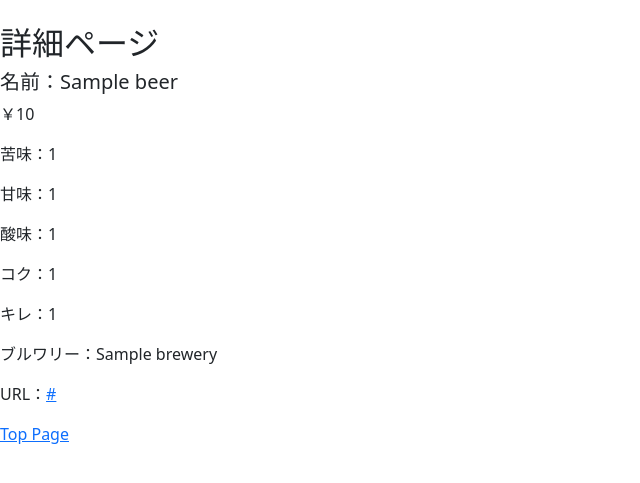
After one commit to IzIzKen/BeerApp, a Laravel app: page /beer/1 in a window 1280 px wide. The commit adds this page. Shown: the top 483 px of the page, without its empty margins (0-640 px from the left). Run offline with Laravel 8, Linux system fonts and the light colour scheme; tables that the repository leaves empty hold one stand-in row (values such as "Sample post").

Commit message:
create detail page

```diff
--- a/app/Http/Controllers/BeerController.php
+++ b/app/Http/Controllers/BeerController.php
@@ -43,12 +43,15 @@ class BeerController extends Controller
     /**
      * Display the specified resource.
      *
-     * @param  \App\Models\Beers  $beers
+     * @param \App\Models\Beers $beers
+     * @param int $
      * @return \Illuminate\Http\Response
      */
-    public function show(Beers $beers)
+    public function show(Beers $beers, int $id)
     {
-        //
+        $beer = Beers::with('brewery')->find($id);
+
+        return view('beer.show', compact('beer'));
     }
 
     /**
--- a/app/Models/Beers.php
+++ b/app/Models/Beers.php
@@ -9,7 +9,7 @@ class Beers extends Model
 {
     use HasFactory;
 
-    public function burewery()
+    public function brewery()
     {
         return $this->belongsTo(Breweries::class);
     }
--- a/resources/views/beer/index.blade.php
+++ b/resources/views/beer/index.blade.php
@@ -5,8 +5,10 @@
     <h2>一覧表示</h2>
     @foreach($beers as $beer)
         <div>
+            <a href="{{ route('show', $beer) }}">
+                <img src="{{ asset('img/dummy.png') }}">
+            </a>
             <h5>名前：{{$beer->name}}</h5>
-            <h6>￥{{$beer->price}}</h6>
         </div>
     @endforeach
 
--- /dev/null
+++ b/resources/views/beer/show.blade.php
@@ -0,0 +1,20 @@
+@extends('layouts.app')
+
+@section('content')
+
+    <h2>詳細ページ</h2>
+        <div>
+            <h5>名前：{{$beer->name}}</h5>
+            <p>￥{{$beer->price}}</p>
+            <p>苦味：{{$beer->bitterness}}</p>
+            <p>甘味：{{$beer->sweetness}}</p>
+            <p>酸味：{{$beer->acidity}}</p>
+            <p>コク：{{$beer->deepness}}</p>
+            <p>キレ：{{$beer->strength}}</p>
+            <p>ブルワリー：{{$beer->brewery->name}}</p>
+            <p>URL：<a href="{{$beer->brewery->url}}">{{$beer->brewery->url}}</a></p>
+        </div>
+
+    <a href="/">Top Page</a>
+
+@endsection
--- a/resources/views/layouts/app.blade.php
+++ b/resources/views/layouts/app.blade.php
@@ -10,10 +10,13 @@
     <title>{{ config('app.name', 'Laravel') }}</title>
 
     <!-- Scripts -->
+    <script src="https://cdn.jsdelivr.net/npm/bootstrap@5.0.2/dist/js/bootstrap.bundle.min.js" integrity="sha384-MrcW6ZMFYlzcLA8Nl+NtUVF0sA7MsXsP1UyJoMp4YLEuNSfAP+JcXn/tWtIaxVXM" crossorigin="anonymous"></script>
 
     <!-- Fonts -->
 
     <!-- Styles -->
+{{--    <link href="css/beerapp.css" rel="stylesheet">--}}
+    <link href="https://cdn.jsdelivr.net/npm/bootstrap@5.0.2/dist/css/bootstrap.min.css" rel="stylesheet" integrity="sha384-EVSTQN3/azprG1Anm3QDgpJLIm9Nao0Yz1ztcQTwFspd3yD65VohhpuuCOmLASjC" crossorigin="anonymous">
 
 </head>
 <body>
--- a/routes/web.php
+++ b/routes/web.php
@@ -12,18 +12,7 @@ use Illuminate\Support\Facades\Route;
 | contains the "web" middleware group. Now create something great!
 |
 */
-Route::get('/', function () {
-    return view('index');
-});
+Route::get('/', 'WebController@index');
 
-Route::group(['prefix' => 'beer', 'as' => 'beer.'], function () {
-    Route::get('index', 'BeerController@index')->name('index');
-    /*Route::get('login', 'Dashboard\Auth\LoginController@showLoginForm')->name('login');
-    Route::post('login', 'Dashboard\Auth\LoginController@login')->name('login');
-    Route::middleware(['auth:admins'])->group(function (){
-        Route::resource('major_categories', 'Dashboard\MajorCategoryController');
-        Route::resource('categories', 'Dashboard\CategoryController');
-        Route::resource('products', 'Dashboard\ProductController');
-        Route::resource('users', 'Dashboard\UserController');
-    });*/
-});
+Route::get('beer', 'BeerController@index')->name('index');
+Route::get('beer/{id}', 'Beercontroller@show')->name('show');
```
Also changed, not shown: app/Http/Controllers/WebController.php (added, +16 -0 lines), public/css/beerapp.css (added, +9 -0 lines), resources/views/index.blade.php (+12 -6 lines).
